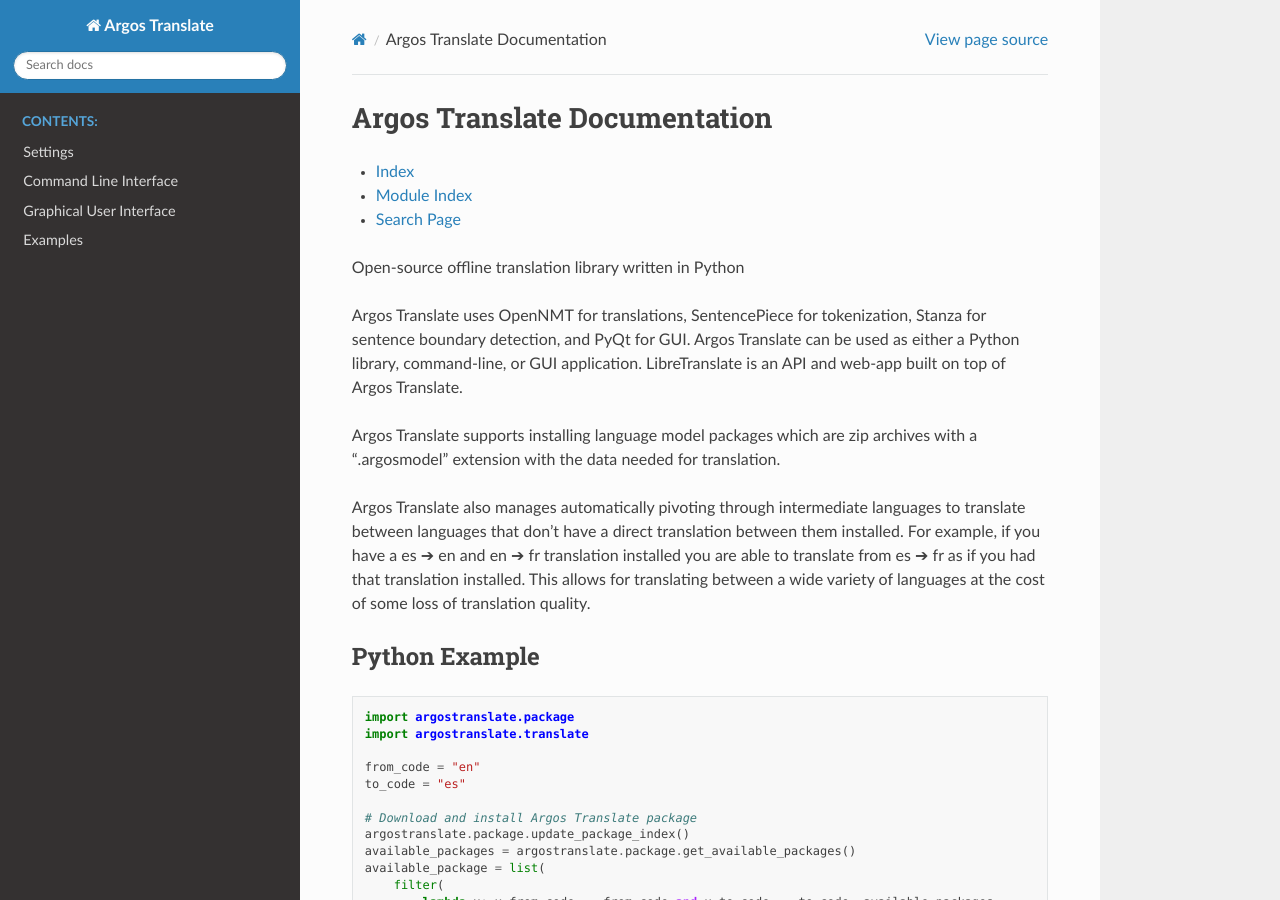
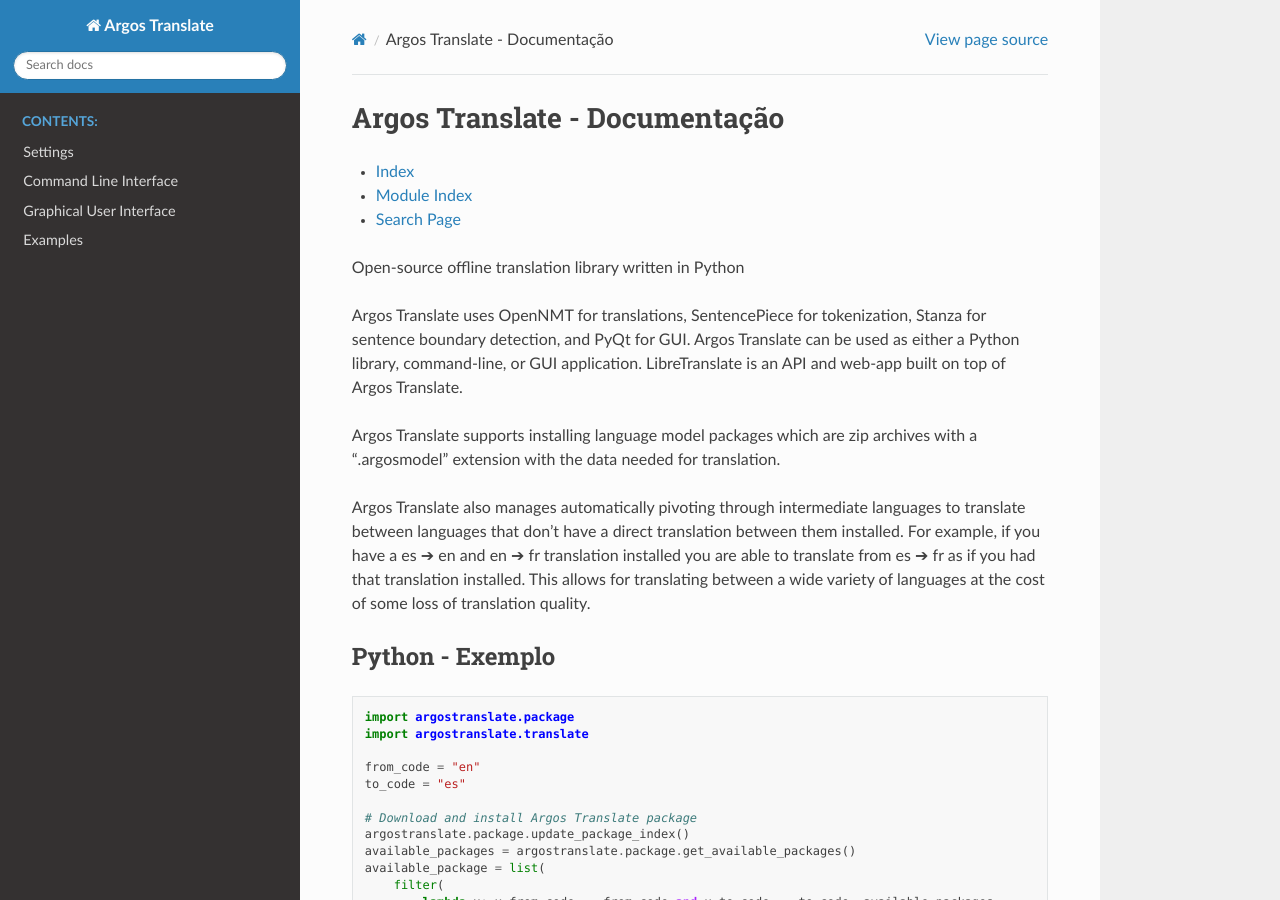
Before and after one commit to argosopentech/argos-translate, a Sphinx documentation site: the page built from docs/index.rst, in a window 1280 px wide and 900 px high. Built offline with Sphinx 7.4.7 and the Read the Docs theme 3.1.0, drawn with Linux system fonts in a browser that asks for light colours; pages that are not in the unit, such as notebooks, are missing from menus.

Commit message:
Update index.rst
Translation to pt-PT (Portuguese - Portugal)

```diff
--- a/docs/index.rst
+++ b/docs/index.rst
@@ -1,4 +1,4 @@
-Argos Translate Documentation
+Argos Translate - Documentação
 ===========================================
 
 
@@ -15,7 +15,7 @@
 
 Argos Translate also manages automatically pivoting through intermediate languages to translate between languages that don't have a direct translation between them installed. For example, if you have a es ➔ en and en ➔ fr translation installed you are able to translate from es ➔ fr as if you had that translation installed. This allows for translating between a wide variety of languages at the cost of some loss of translation quality.
 
-Python Example
+Python - Exemplo
 --------------
 .. code-block:: python
 
```
